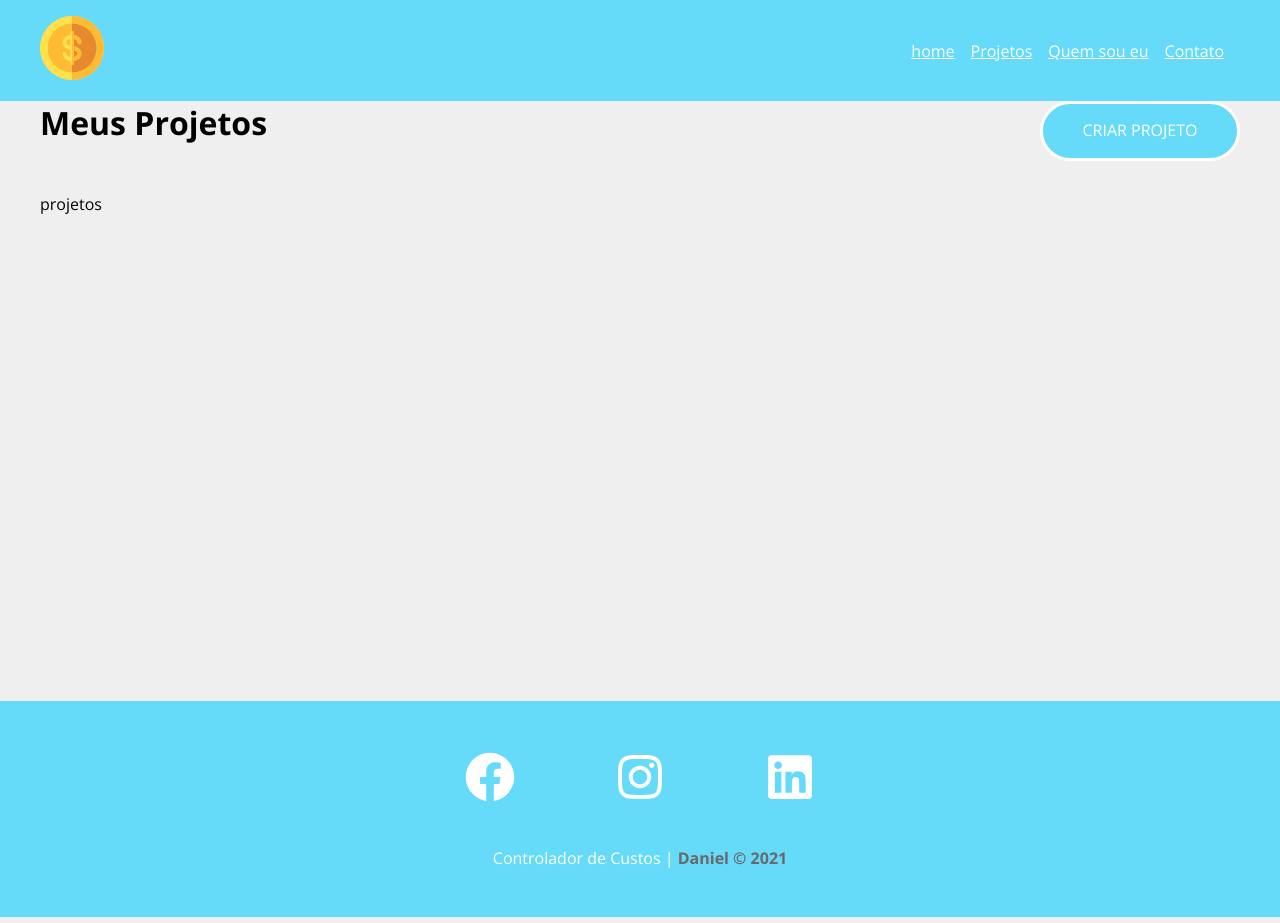
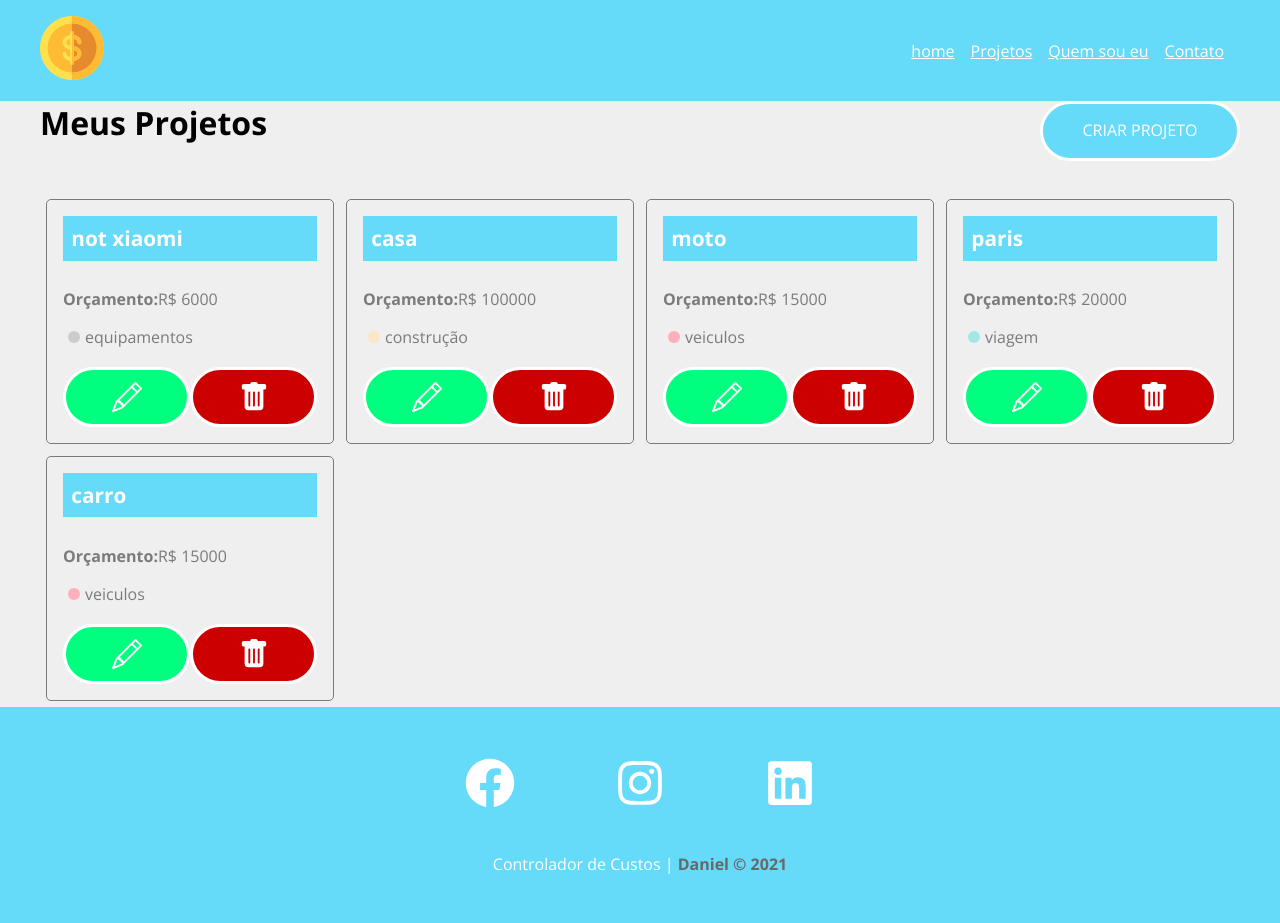
Before and after one commit to DanielmGomes/ControladorCusto, a React (Create React App) app: page /projects in a window 1280 px wide. Built offline with nearby package versions, Linux system fonts and the light colour scheme; data requests are answered from the project's data file.

Commit message:
resgatando projetos do banco de dados

```diff
--- a/db.json
+++ b/db.json
@@ -1,122 +1,65 @@
 {
   "projects": [
     {
-      "cost": 0,
-      "services": [],
-      "id": 1
-    },
-    {
-      "cost": 0,
-      "services": [],
-      "id": 2
-    },
-    {
-      "cost": 0,
-      "services": [],
-      "id": 3
-    },
-    {
-      "cost": 0,
-      "services": [],
-      "id": 4
-    },
-    {
-      "cost": 0,
-      "services": [],
-      "id": 5
-    },
-    {
-      "cost": 0,
-      "services": [],
-      "id": 6
-    },
-    {
-      "cost": 0,
-      "services": [],
-      "id": 7
-    },
-    {
-      "cost": 0,
-      "services": [],
-      "id": 8
-    },
-    {
-      "cost": 0,
-      "services": [],
-      "id": 9
-    },
-    {
-      "category": {
-        "id": "1",
-        "name": "aquisição de veiculo"
-      },
-      "name": "comprar moto",
-      "budget": "10000",
-      "cost": 0,
-      "services": [],
-      "id": 10
-    },
-    {
-      "cost": 0,
-      "services": [],
-      "id": 11
-    },
-    {
-      "cost": 0,
-      "services": [],
-      "id": 12
-    },
-    {
-      "cost": 0,
-      "services": [],
-      "id": 13
-    },
-    {
-      "cost": 0,
-      "services": [],
-      "id": 14
-    },
-    {
-      "cost": 0,
-      "services": [],
-      "id": 15
-    },
-    {
-      "cost": 0,
-      "services": [],
-      "id": 16
-    },
-    {
-      "cost": 0,
-      "services": [],
-      "id": 17
-    },
-    {
-      "cost": 0,
-      "services": [],
-      "id": 18
-    },
-    {
       "name": "not xiaomi",
-      "budget": "60000",
+      "budget": "6000",
       "category": {
         "id": "3",
         "name": "equipamentos"
       },
       "cost": 0,
       "services": [],
-      "id": 19
+      "id": 1
     },
     {
+      "name": "casa",
+      "budget": "100000",
+      "category": {
+        "id": "4",
+        "name": "construção"
+      },
       "cost": 0,
       "services": [],
-      "id": 20
+      "id": 2
+    },
+    {
+      "name": "moto",
+      "budget": "15000",
+      "category": {
+        "id": "1",
+        "name": "veiculos"
+      },
+      "cost": 0,
+      "services": [],
+      "id": 3
+    },
+    {
+      "category": {
+        "id": "2",
+        "name": "viagem"
+      },
+      "name": "paris",
+      "budget": "20000",
+      "cost": 0,
+      "services": [],
+      "id": 4
+    },
+    {
+      "name": "carro",
+      "budget": "15000",
+      "category": {
+        "id": "1",
+        "name": "veiculos"
+      },
+      "cost": 0,
+      "services": [],
+      "id": 5
     }
   ],
   "categories": [
     {
       "id": 1,
-      "name": "aquisição de veiculo"
+      "name": "veiculos"
     },
     {
       "id": 2,
--- a/src/components/pages/NewProject.js
+++ b/src/components/pages/NewProject.js
@@ -34,7 +34,7 @@ function NewProject() {
 					)
 				)
 			})
-			.catch((err) => Swal.fire('Ocorreu um erro inesperado', '', 'error'))
+			.catch((err) => Swal.fire('Ocorreu um erro inesperado', `${(err)}`, 'error'))
 	}
 
 	return (
--- a/src/components/pages/Projects.js
+++ b/src/components/pages/Projects.js
@@ -1,11 +1,33 @@
+import {useState, useEffect} from 'react'
+import Swal from 'sweetalert2'
+
 import Container from '../layout/Container'
 import LinkButton from '../layout/LinkButton'
+import ProjectCard from '../project/ProjectCard'
 
 import styles from './Projects.module.css'
 
+function Projects() {
 
+	const [projects, setProject] = useState([])
+	const Swal = require('sweetalert2')
 
-function Projects() {
+	useEffect(() => {
+
+		fetch('http://localhost:5000/projects', {
+			method: 'GET',
+			headers: {
+				'Content-type': 'application/json'
+			},
+		})
+			.then(resp => resp.json())
+			.then(data => {
+				console.log(data)
+				setProject(data)
+			})
+			.catch((err) => Swal.fire('Ocorreu um erro inesperado', `${(err)}`, 'error'))
+
+	}, [])
 
 	return (
 		<div className={styles.project_container}>
@@ -14,7 +36,17 @@ function Projects() {
 				<LinkButton to='/newProject' text='criar projeto'/>
 			</div>
 			<Container customClass='start'>
-				<p>projetos</p>
+				{projects.length > 0 &&
+					projects.map((project) =>(
+						<ProjectCard
+							id={project.id}
+							name={project.name}
+							budget={project.budget}
+							category={project.category.name}
+							key={project.id}
+						/>
+					))
+				}
 			</Container>
 		</div>
 	)
--- /dev/null
+++ b/src/components/project/ProjectCard.js
@@ -0,0 +1,31 @@
+import {Link} from 'react-router-dom'
+
+import {BsPencil, BsFillTrashFill} from 'react-icons/bs'
+
+import styles from './ProjectCard.module.css'
+
+
+
+function ProjectCard( {id, name, budget, category, handleRemove} ) {
+
+	return(
+		<div className={styles.project_card}>
+			<h4>{name}</h4>
+			<p><span>Orçamento:</span>R$ {budget}</p>
+			<p className={styles.category_text}>
+				<span className={`${styles[category.toLowerCase()]}`}></span> {category}
+			</p>
+			<div className={styles.project_card_actions}>
+				<Link to='/'>
+					<BsPencil />
+				</Link>
+				<button>
+					<BsFillTrashFill />
+				</button>
+			</div>
+		</div>
+	)
+
+}
+
+export default ProjectCard
--- /dev/null
+++ b/src/components/project/ProjectCard.module.css
@@ -0,0 +1,102 @@
+.project_card {
+	padding: 1em;
+	border: 1px solid #7A7A7A;
+	border-radius: 5px;
+	width: 24%;
+	margin: 0.5%;
+}
+
+.project_card h4 {
+	background-color: #65DAF9;
+	color: #FFF;
+	padding: 0.4em;
+	margin-bottom: 1.3em;
+	font-size: 1.3em;
+}
+
+.project_card p {
+	color: #7B7B7B;
+	margin-bottom: 1em;
+}
+
+.project_card p span {
+	font-weight: bold;
+}
+
+.category_text {
+	display: flex;
+	align-items: center;
+}
+
+.category_text span {
+	display: block;
+	width: 12px;
+	height: 12px;
+	border-radius: 50%;
+	background-color: #CCC;
+	margin: 5px;
+}
+
+.category_text .veiculos {
+	background-color: #FFAEBC;
+}
+
+.category_text .viagem {
+	background-color: #A0E7E5;
+}
+
+.project_card_actions {
+	margin-top: 1.2em;
+	display: flex;
+	align-items: center;
+}
+
+.project_card_actions a {
+	background-color: #00FF7F;
+  	color: #FFF;
+    border-color: #00FF7F;
+    border-radius: 30px;
+    border: 3px solid;
+    text-decoration: none;
+    text-transform: uppercase;
+    text-align: center;
+    font-size: 30px;
+    width: 150px;
+    height: 60px;
+    padding: 10px 20px;
+    transition: .5s;
+}
+
+.project_card_actions a:hover {
+	background-color: #FFF;
+	color: #00FF7F;
+}
+
+.project_card_actions button {
+	background-color: #CD0000;
+  	color: #FFF;
+    border-color: #CD0000;
+    border-radius: 30px;
+    border: 3px solid;
+    text-decoration: none;
+    text-transform: uppercase;
+    text-align: center;
+    font-size: 30px;
+    width: 150px;
+    height: 60px;
+    padding: 10px 20px;
+    transition: .5s;
+}
+
+.project_card_actions button:hover {
+	background-color: #FFf;
+	color: #CD0000;
+}
+
+.category_text .equipamentos {
+	background-color: B4F8C8;
+}
+
+.category_text .construção {
+	background-color: #FBE7C6;
+}
--- a/src/components/project/ProjectForm.js
+++ b/src/components/project/ProjectForm.js
@@ -26,7 +26,7 @@ function ProjectForm( {handleSubmit, btnText, projectData} ) {
 		.then((data) => {
 			setCategories(data)
 		})
-		.catch((err) => Swal.fire('Ocorreu um erro inesperado', '', 'error'))
+		.catch((err) => Swal.fire('Ocorreu um erro inesperado', `${(err)}`, 'error'))
 	}, [])
 
 	const submit = (e) => {
```
